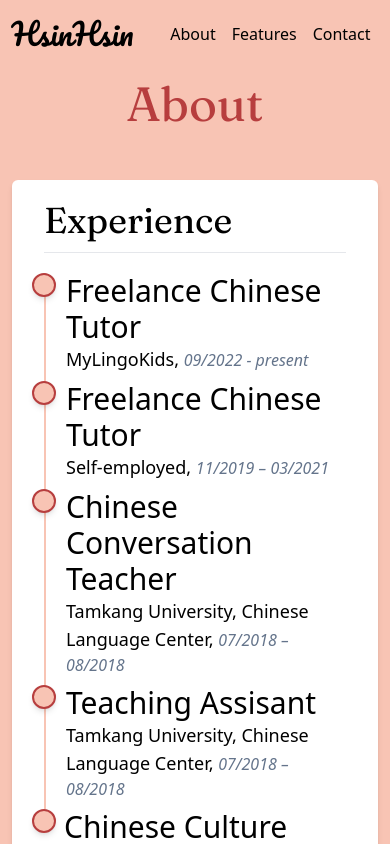
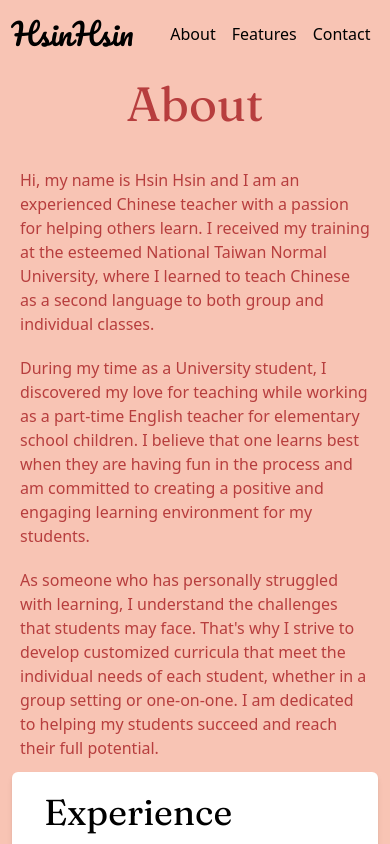
Before and after one commit to mmkrty/client-project-hsinhsin, a React (Vite) app: page /about in a window 390 px wide. Shown: the top 844 px of the page. Built offline with nearby package versions, Linux system fonts and the light colour scheme.

Commit message:
add about info and responsiveness to about page

```diff
--- a/src/components/navbar/navbar.component.jsx
+++ b/src/components/navbar/navbar.component.jsx
@@ -4,26 +4,26 @@ import { Outlet, Link } from "react-router-dom";
 const NavBar = () => {
   return (
     <Fragment>
-      <nav class="flex justify-around items-center bg-secondary py-4 px-2 position: fixed w-screen z-10">
-        <div class="w-36">
+      <nav className="flex justify-around items-center bg-secondary py-4 px-2 position: fixed w-screen z-10">
+        <div className="w-36">
           <Link to="/">
             {/* <img src="" alt="logo" class="w-full" /> */}
             <p className="font-pacifacto text-3xl">HsinHsin</p>
           </Link>
         </div>
-        <ul class="flex justify-between items-center">
+        <ul className="flex justify-between items-center">
           <li>
             <Link className="p-2" to="/about">
               About
             </Link>
           </li>
           <li>
-            <Link class="p-2" to="/feature">
+            <Link className="p-2" to="/feature">
               Features
             </Link>
           </li>
           <li>
-            <a class="p-2" href="#contact">
+            <a className="p-2" href="#contact">
               Contact
             </a>
           </li>
--- a/src/datas/hsinHsinInfo.js
+++ b/src/datas/hsinHsinInfo.js
@@ -7,6 +7,11 @@ export const data = {
     imgUrl: "../../assets/hsinhsin.jpg",
   },
   personInfo: {
+    about: [
+      "Hi, my name is Hsin Hsin and I am an experienced Chinese teacher with a passion for helping others learn. I received my training at the esteemed National Taiwan Normal University, where I learned to teach Chinese as a second language to both group and individual classes.",
+      "During my time as a University student, I discovered my love for teaching while working as a part-time English teacher for elementary school children. I believe that one learns best when they are having fun in the process and am committed to creating a positive and engaging learning environment for my students.",
+      "As someone who has personally struggled with learning, I understand the challenges that students may face. That's why I strive to develop customized curricula that meet the individual needs of each student, whether in a group setting or one-on-one. I am dedicated to helping my students succeed and reach their full potential.",
+    ],
     certification: [
       {
         name: "Certificate of Teacher Training Program in Chinese as a Foreign Language",
--- a/src/routes/about/about.component.jsx
+++ b/src/routes/about/about.component.jsx
@@ -11,22 +11,32 @@ const About = () => {
         <h2 className="text-5xl font-fraunces text-prime  text-center">
           About
         </h2>
-        <div className="max-w-7xl flex justify-center items-center py-10">
+        <div className="max-w-7xl flex justify-center items-center flex-col py-10">
           {/* <img
             src={teacher}
             alt="teacher"
             width="50%"
             className="my-0 mx-auto"
           ></img> */}
+          <div className="text-prime max-w-5xl flex -lg:mx-5">
+            <div className="flex flex-col justify-center items-center gap-5 ">
+              {personInfo.about.map((el, idx) => (
+                <p key={idx}>{el}</p>
+              ))}
+            </div>
+          </div>
 
           <div className="bg-white px-8 py-5 m-3 rounded-md shadow-md">
             <div className="mb-4">
               <h3 className="text-4xl mb-3  font-fraunces">Experience</h3>
-              <hr class="mt-3 mb-5 h-px bg-gray-200 border-0 dark:bg-gray-700"></hr>
+              <hr className="mt-3 mb-5 h-px bg-gray-200 border-0 dark:bg-gray-700"></hr>
               <ul className="relative">
-                {personInfo.experience.map((el) => {
+                {personInfo.experience.map((el, idx) => {
                   return (
-                    <li className="border-l-2 border-secondary pl-5 last:border-0">
+                    <li
+                      key={idx}
+                      className="border-l-2 border-secondary pl-5 last:border-0"
+                    >
                       <div div className="pb-2">
                         <h3 className="text-3xl  before:absolute before:w-6  before:h-6 before:rounded-full before:bg-red before:border-2 before:border-prime  before:-left-3 before:bg-secondary  before:shadow-md ">
                           {el.title}
@@ -48,11 +58,14 @@ const About = () => {
               <h3 className="text-4xl  font-fraunces">
                 Education & Certification
               </h3>
-              <hr class="mt-3 mb-5 h-px bg-gray-200 border-0 dark:bg-gray-700"></hr>
+              <hr className="mt-3 mb-5 h-px bg-gray-200 border-0 dark:bg-gray-700"></hr>
               <ul className="relative">
-                {personInfo.certification.map((el) => {
+                {personInfo.certification.map((el, idx) => {
                   return (
-                    <li className="border-l-2 border-secondary pl-5 last:border-0">
+                    <li
+                      key={idx}
+                      className="border-l-2 border-secondary pl-5 last:border-0"
+                    >
                       <div className="pb-2">
                         <h3 className="text-3xl before:absolute before:w-6  before:h-6 before:rounded-full before:bg-red before:border-2 before:border-prime  before:-left-3 before:bg-secondary  before:shadow-md">
                           {el.name}
```
